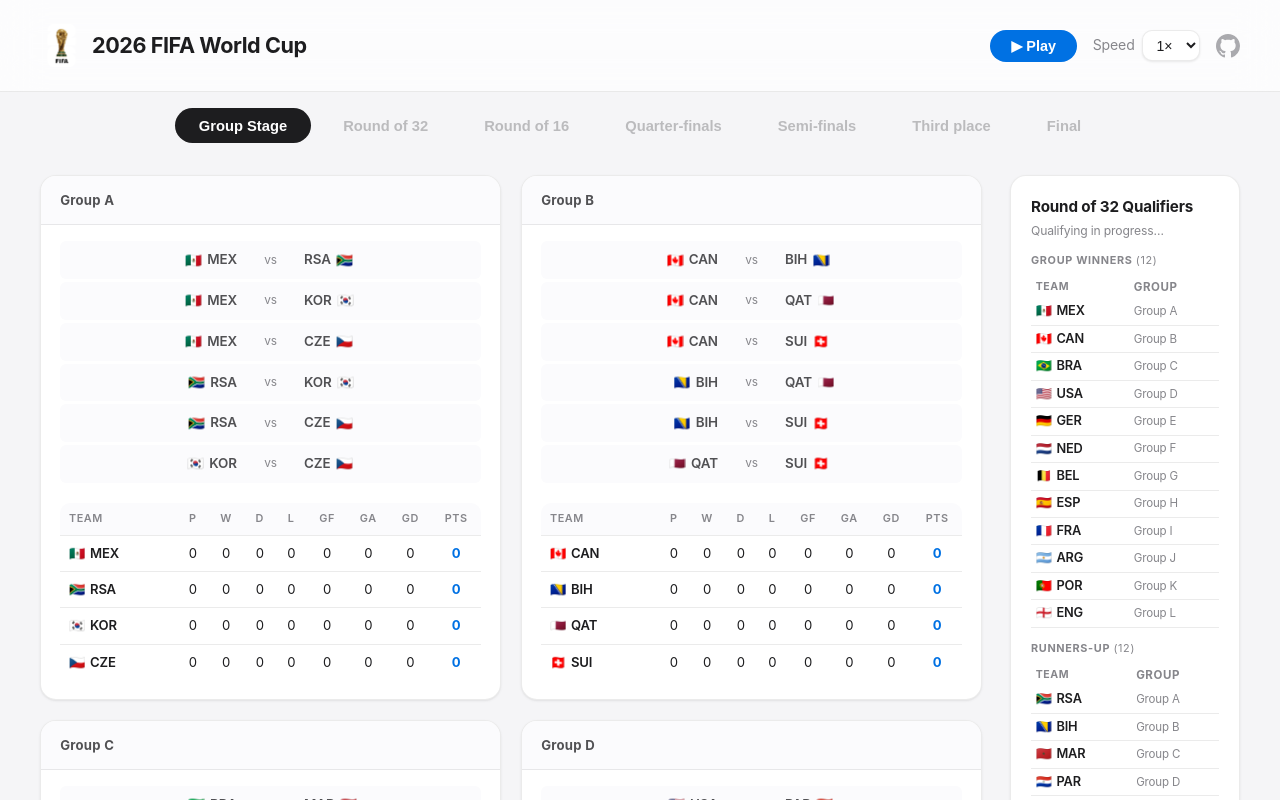
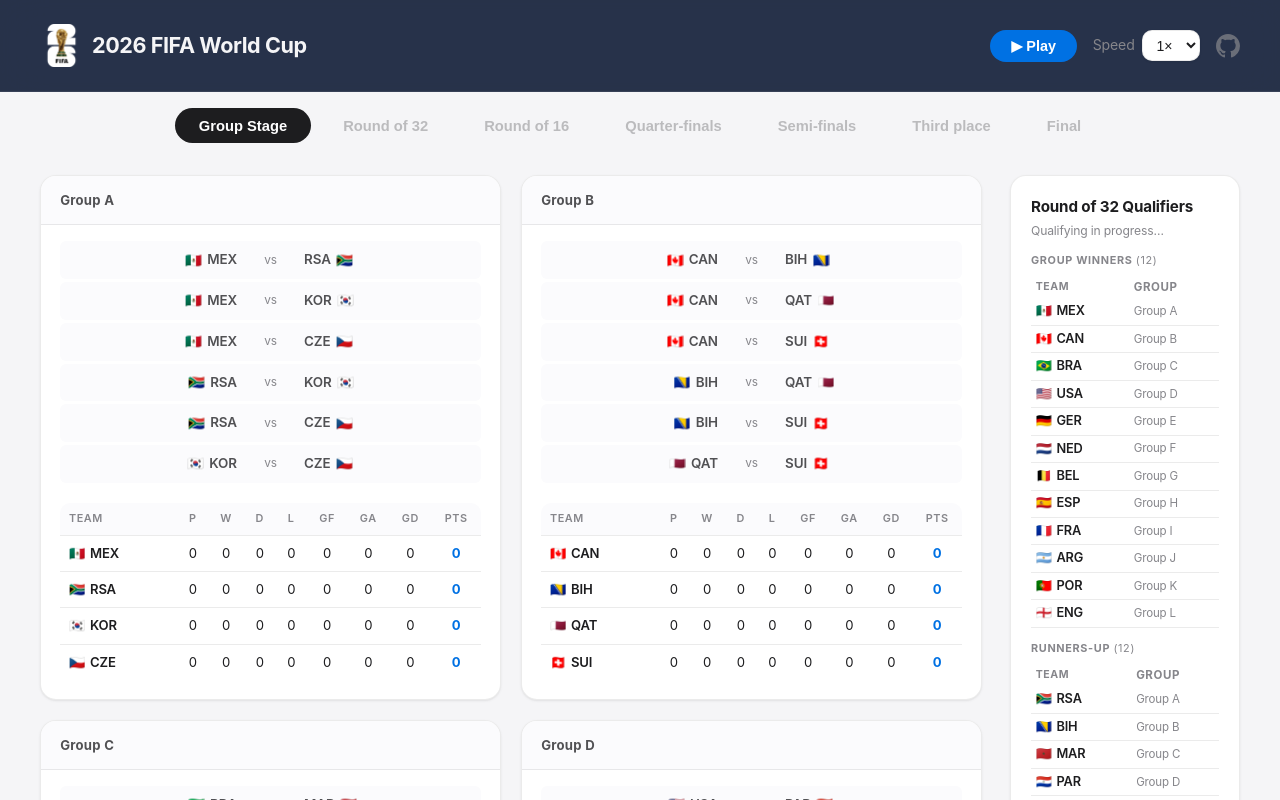
Before and after one commit to rodrigoluizs/world-cup-simulator, a website built with Vite: page index.html in a window 1280 px wide. Built offline with nearby package versions, Linux system fonts and the light colour scheme.

Commit message:
fix(logo): resolve header logo via base URL and darken top bar
The in-page header logo used an absolute path /world-cup-logo.png, which
resolved to the domain root and 404'd under the GitHub Pages base
(/world-cup-simulator/). Prefix it with import.meta.env.BASE_URL so it
respects the Vite base. Also darken the top bar to navy so the gold
trophy logo stands out.

```diff
--- a/src/main.ts
+++ b/src/main.ts
@@ -44,7 +44,7 @@ if (app) {
 
   app.innerHTML = `
     <header class="app-header">
-      <h1><img class="app-logo" src="/world-cup-logo.png" alt="" /><span class="app-title">2026 FIFA World Cup</span></h1>
+      <h1><img class="app-logo" src="${import.meta.env.BASE_URL}world-cup-logo.png" alt="" /><span class="app-title">2026 FIFA World Cup</span></h1>
       <div class="playback-controls">
         <button id="play-pause" type="button" class="btn-play" aria-label="Play">▶ Play</button>
         <label class="speed-label">
--- a/src/style.css
+++ b/src/style.css
@@ -70,10 +70,10 @@ body {
   gap: 1rem;
   flex-wrap: wrap;
   padding: 1.5rem 2.5rem;
-  background: rgba(255, 255, 255, 0.72);
+  background: rgba(11, 23, 49, 0.88);
   backdrop-filter: saturate(180%) blur(20px);
   -webkit-backdrop-filter: saturate(180%) blur(20px);
-  border-bottom: 1px solid var(--border);
+  border-bottom: 1px solid rgba(255, 255, 255, 0.08);
   position: sticky;
   top: 0;
   z-index: 10;
@@ -85,7 +85,7 @@ body {
   letter-spacing: -0.02em;
   margin: 0;
   flex: 1 1 auto;
-  color: var(--text);
+  color: #f5f5f7;
   cursor: pointer;
   user-select: none;
   display: flex;
@@ -831,7 +831,7 @@ body {
 
 .github-link:hover {
   opacity: 1;
-  color: var(--text);
+  color: #f5f5f7;
 }
 
 .github-icon {
```
Also changed, not shown: .beans/world-cup-simulator-rl80--fix-world-cup-logo-not-loading-on-github-pages.md (added), 1 other file.
